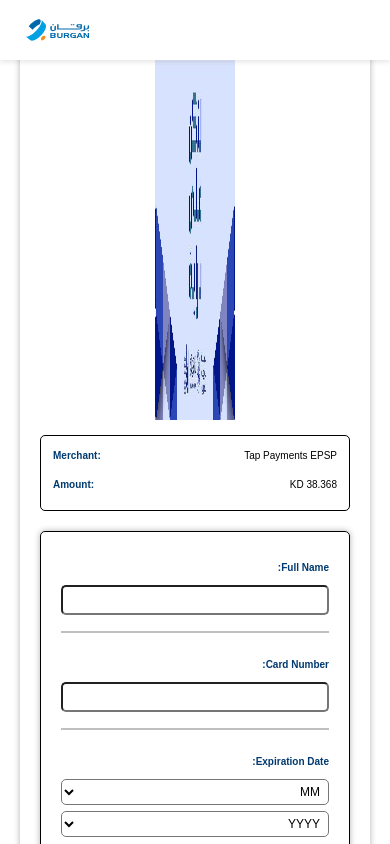
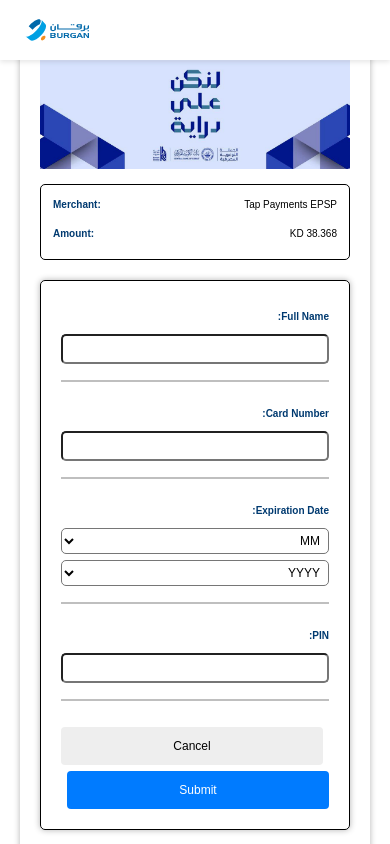
Before and after one commit to milad998/burgans, a Next.js app: page /kpay in a window 390 px wide. Shown: the top 844 px of the page. Built offline with nearby package versions, Linux system fonts and the light colour scheme.

Commit message:
Update page.module.css

```diff
--- a/src/app/kpay/page.module.css
+++ b/src/app/kpay/page.module.css
@@ -25,6 +25,7 @@
 
 .knetLogo {
   width: 420px;
+  height: 139px;
 }
 
 .knetInfo {
@@ -197,7 +198,8 @@
   }
 
   .knetLogo {
-    width: 80px;
+    width: 100%;
+    height: 109px;
   }
 
   .knetInfo {
```
